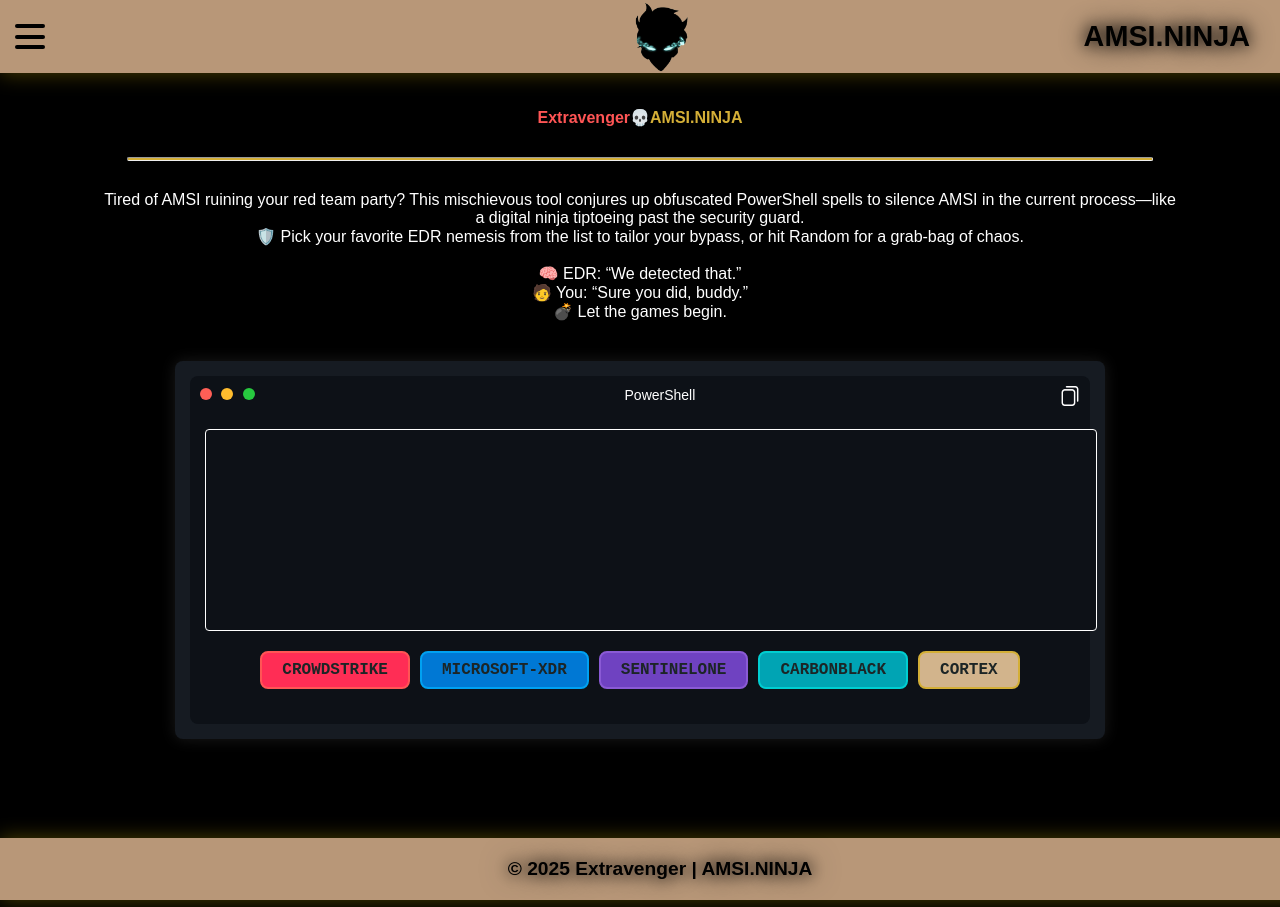
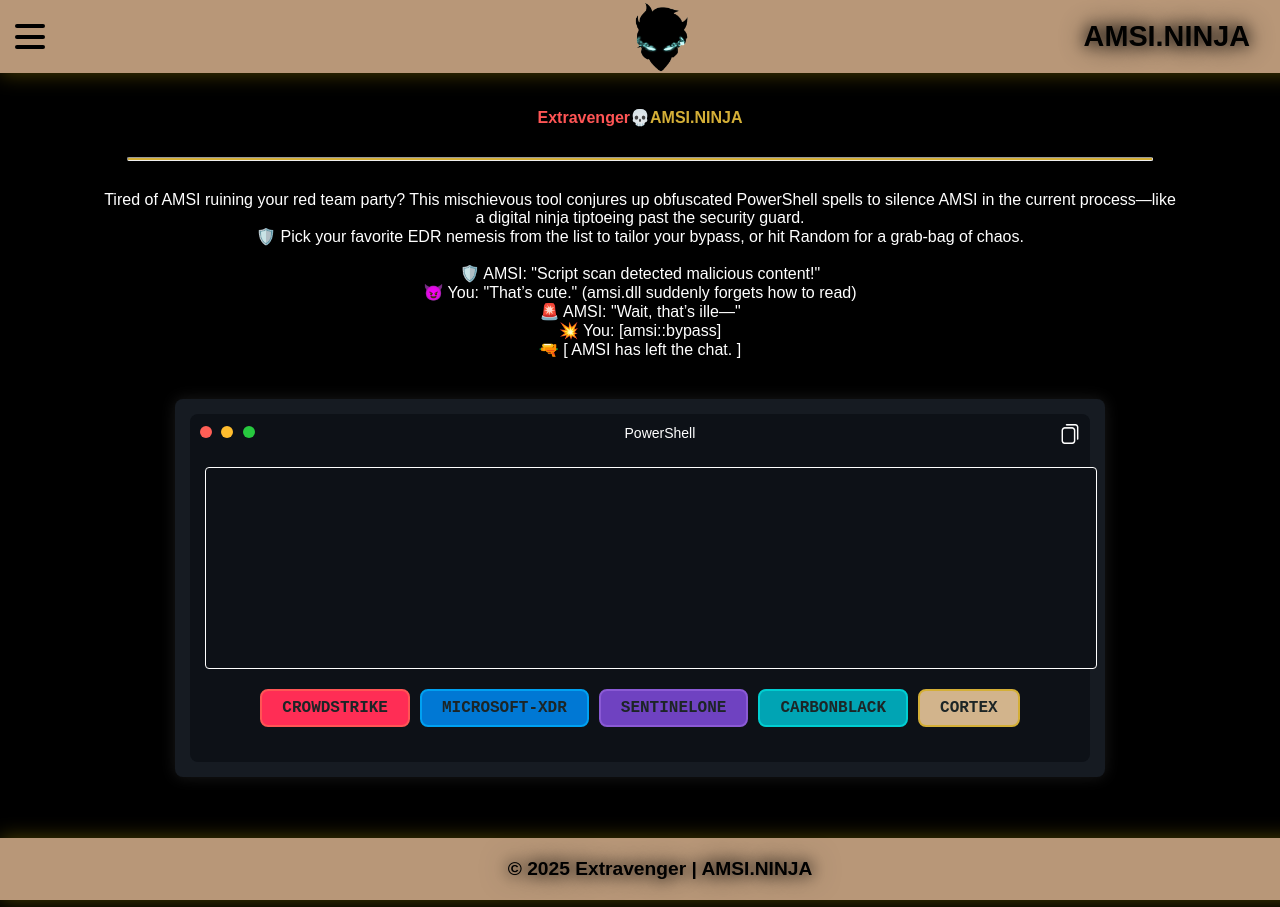
Before and after one commit to Extravenger/extravenger.github.io, a Jekyll site: the page amsininja/index.html, which Jekyll copies as it is, in a window 1280 px wide. Built offline with Jekyll 4.4.1, drawn with Linux system fonts in a browser that asks for light colours.

Commit message:
Update index.html

```diff
--- a/amsininja/index.html
+++ b/amsininja/index.html
@@ -51,9 +51,11 @@
         <p class="description-page margin-page-desc">Tired of AMSI ruining your red team party? This mischievous tool conjures up obfuscated PowerShell spells to silence AMSI in the current process—like a digital ninja tiptoeing past the security guard.
 <br>🛡️ Pick your favorite EDR nemesis from the list to tailor your bypass, or hit Random for a grab-bag of chaos.<br>
 <br>
-🧠 EDR: “We detected that.”<br>
-🧑 You: “Sure you did, buddy.”<br>
-💣 Let the games begin.</p>
+🛡️ AMSI: "Script scan detected malicious content!"<br>
+😈 You: "That’s cute." (amsi.dll suddenly forgets how to read)<br>
+🚨 AMSI: "Wait, that’s ille—"<br>
+💥 You: [amsi::bypass]<br>
+🔫 [ AMSI has left the chat. ]</p>
         <div class="terminal-container">
             <div class="terminal-header">
                 <div class="buttons">
```
